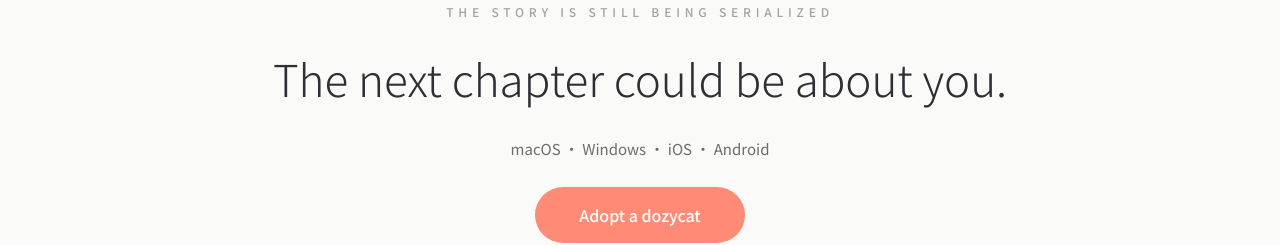
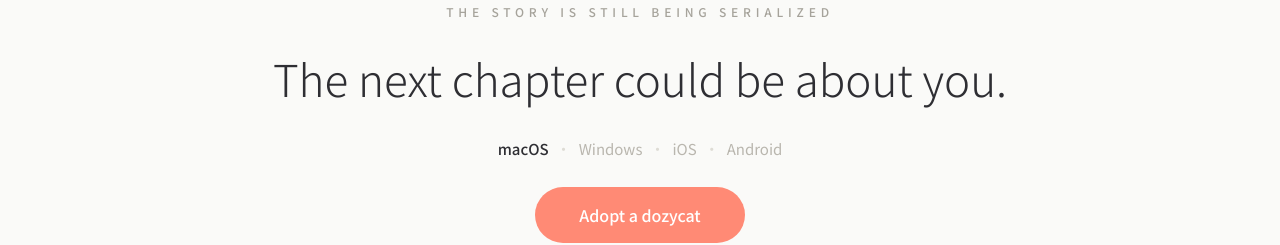
Before and after one commit to dozycat/dozycat, a plain HTML site: page site/en/index.html in a window 1280 px wide. Shown: the part 5840-6085 px from the top of the page. Drawn offline with Linux system fonts and the light colour scheme.

Commit message:
site: 灰显未支持的平台

```diff
--- a/site/en/index.html
+++ b/site/en/index.html
@@ -133,7 +133,15 @@
 <section class="cta">
   <div class="kicker">THE STORY IS STILL BEING SERIALIZED</div>
   <h2>The next chapter could be about you.</h2>
-  <div class="cta-platforms">macOS · Windows · iOS · Android</div>
+  <div class="cta-platforms" aria-label="Currently available for macOS only">
+    <span class="platform-available">macOS</span>
+    <span class="platform-divider" aria-hidden="true">·</span>
+    <span class="platform-unavailable" aria-disabled="true" title="Not available yet">Windows</span>
+    <span class="platform-divider" aria-hidden="true">·</span>
+    <span class="platform-unavailable" aria-disabled="true" title="Not available yet">iOS</span>
+    <span class="platform-divider" aria-hidden="true">·</span>
+    <span class="platform-unavailable" aria-disabled="true" title="Not available yet">Android</span>
+  </div>
   <a class="btn btn-coral btn-lg" href="https://github.com/dozycat/dozycat/releases/latest/download/dozycat-0.1.1-arm64.dmg">Adopt a dozycat</a>
   <div class="cta-note">Free · bring your own key (BYOK) · memories live only on your devices</div>
 </section>
--- a/site/style.css
+++ b/site/style.css
@@ -341,7 +341,13 @@ h1, h2, h3, p { margin: 0; }
   padding: 160px 32px 140px; text-align: center;
 }
 .cta h2 { font-size: 44px; font-weight: 300; line-height: 1.4; }
-.cta-platforms { font-size: 15px; color: var(--ink-soft); }
+.cta-platforms {
+  display: flex; align-items: center; justify-content: center; flex-wrap: wrap;
+  gap: .5em; font-size: 15px;
+}
+.platform-available { color: var(--ink); font-weight: 500; }
+.platform-divider { color: var(--line-strong); }
+.platform-unavailable { color: var(--faint); cursor: not-allowed; }
 .cta-note { font-size: 13px; color: var(--muted); }
 
 /* ---- footer ---- */
```
Also changed, not shown: site/index.html (+9 -1 lines).
